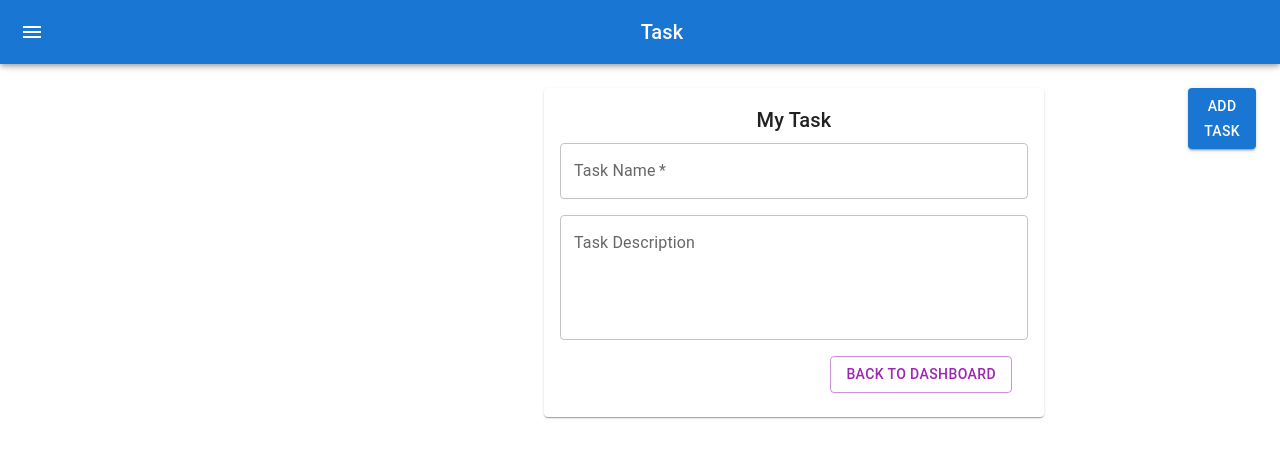
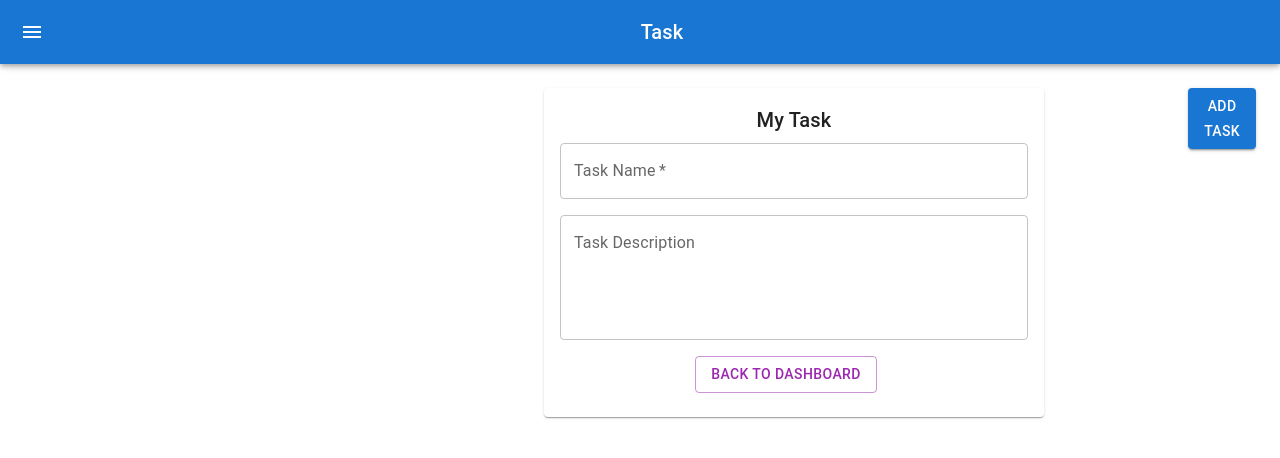
Before and after one commit to ravano-2464/FrontEnd-Project-Management, a React (Vite) app: page /Task in a window 1280 px wide. Shown: the top 458 px of the page. Built offline with nearby package versions, Linux system fonts and the light colour scheme.

Commit message:
Fix Back To Dashboard Button To Center

```diff
--- a/src/components/TaskForm.tsx
+++ b/src/components/TaskForm.tsx
@@ -93,8 +93,8 @@ const TaskForm: React.FC = () => {
                     />
                   </Grid>
                 </Grid>
-                <Box mt={2} sx={{ display: 'flex', justifyContent: 'flex-end' }}>
-                  <Button onClick={handleBackToDashboard} variant="outlined" color="secondary" sx={{ mr: 2, textAlign: 'center', justifyContent: 'center' }}>
+                <Box mt={2} sx={{ display: 'flex', justifyContent: 'center' }}>
+                  <Button onClick={handleBackToDashboard} variant="outlined" color="secondary" sx={{ mr: 2 }}>
                     Back to Dashboard
                   </Button>
                 </Box>
```
